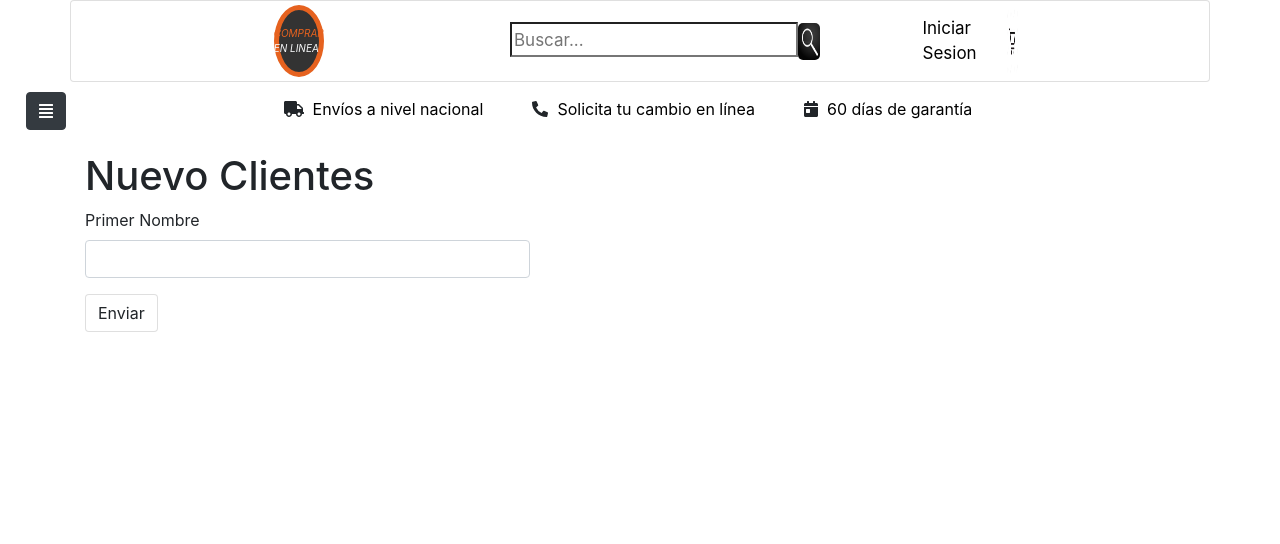
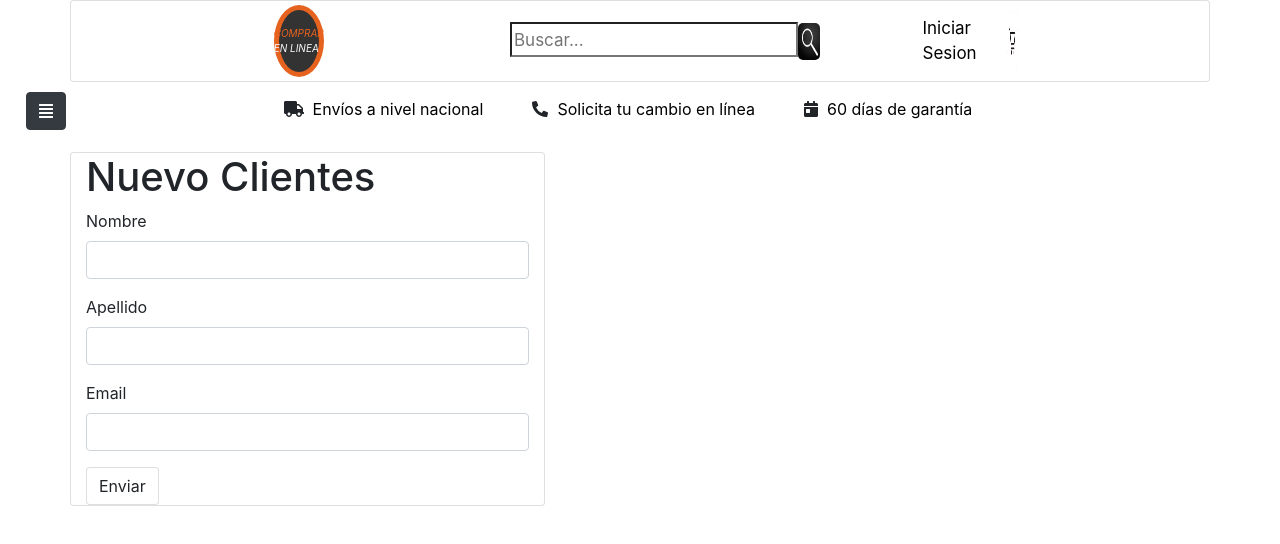
Before and after one commit to torco34/paginalinea, a React (Create React App) app: page / in a window 1280 px wide. Shown: the top 544 px of the page. Built offline with nearby package versions, Linux system fonts and the light colour scheme; a web font is replaced by a local one.

Commit message:
Formulario Incompleto

```diff
--- a/src/bages/Formulario.jsx
+++ b/src/bages/Formulario.jsx
@@ -11,11 +11,29 @@ class Formulario extends React.Component {
 		return (
 			<div className="container">
 				<div className="row">
-					<div className="col-md-5">
+					<div className="col-md-5 card">
 						<h1>Nuevo Clientes</h1>
-						<form>
+						<form className="">
 							<div className="form-group">
-								<label htmlFor="">Primer Nombre</label>
+								<label htmlFor=""> Nombre</label>
+								<input
+									onChange={this.handleChange}
+									className="form-control"
+									type="text"
+									name="firstName"
+								/>
+							</div>
+							<div className="form-group">
+								<label htmlFor="">Apellido</label>
+								<input
+									onChange={this.handleChange}
+									className="form-control"
+									type="text"
+									name="firstName"
+								/>
+							</div>
+							<div className="form-group">
+								<label htmlFor="">Email</label>
 								<input
 									onChange={this.handleChange}
 									className="form-control"
```
